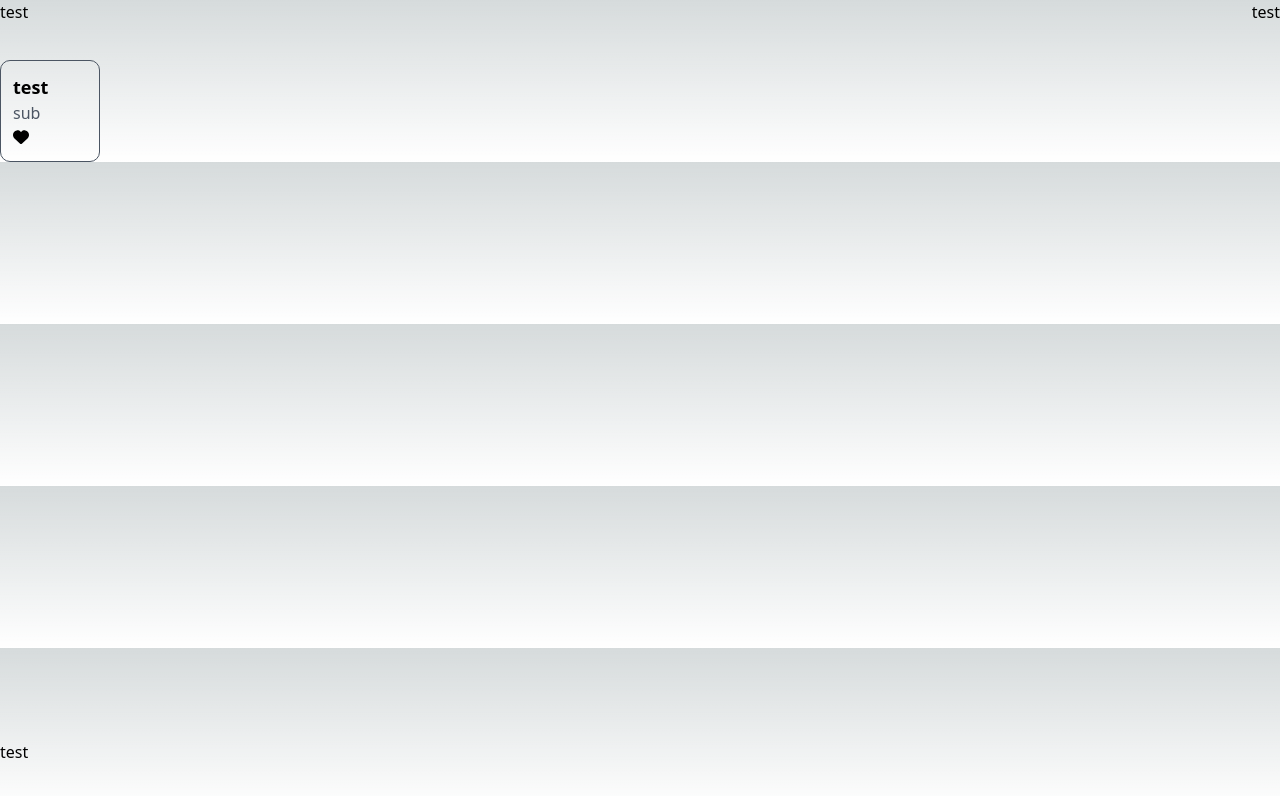
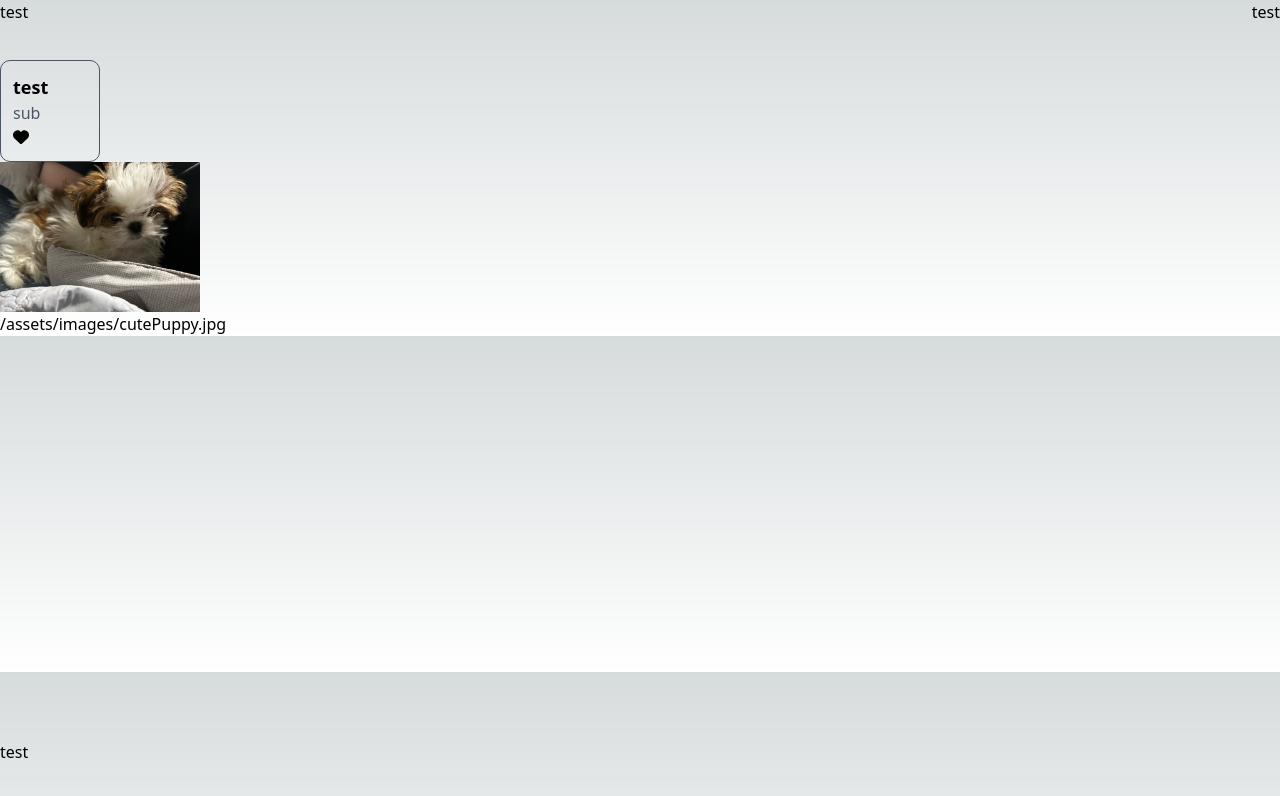
Before and after one commit to LEEYEJI501/earthquake, a Next.js app: page / in a window 1280 px wide. Shown: the top 796 px of the page. Built offline with nearby package versions, Linux system fonts and the light colour scheme.

Commit message:
Add Image Component

```diff
--- a/component/Icons.tsx
+++ b/component/Icons.tsx
@@ -1,6 +1,6 @@
-import { FontAwesomeIcon } from '@fortawesome/react-fontawesome'
-import { IconDefinition } from '@fortawesome/fontawesome-svg-core'
-import { faCoffee } from '@fortawesome/free-solid-svg-icons'
+import { FontAwesomeIcon } from "@fortawesome/react-fontawesome"
+import { IconDefinition } from "@fortawesome/fontawesome-svg-core"
+import { faCoffee } from "@fortawesome/free-solid-svg-icons"
 
 type props = {
     iconName: IconDefinition;
--- /dev/null
+++ b/component/Image.tsx
@@ -0,0 +1,29 @@
+import { useState } from "react";
+import Image from "next/image";
+import styles from "@/styles/Image.module.css";
+
+type props = {
+    src: string;
+    alt: string;
+    fallbackSrc: string;
+    width: any;
+    height: any;
+}
+
+export default function Img(props: props) {
+    const [src, setSrc] = useState(props.src);
+    const onError = () => setSrc("/images/cutePotato.jpg");
+
+    return (
+        <>
+            <Image
+                className={styles.image}
+                src={src} alt={props.alt}
+                onError={onError}
+                width={props.width}
+                height={props.height}
+            />
+            <div>{props.src}</div>
+        </>
+    );
+}
--- a/pages/index.tsx
+++ b/pages/index.tsx
@@ -6,12 +6,12 @@ import Card from "@/component/Common/Card";
 import CardTitle from "@/component/Common/Card/CardTitle";
 import CardSubTitle from "@/component/Common/Card/CardSubTitle";
 import Icons from "@/component/Icons";
+import ImageComp from "@/component/Image";
 // awesome icon
-import { icon, findIconDefinition } from '@fortawesome/fontawesome-svg-core'
-import { faHeart } from '@fortawesome/free-solid-svg-icons';
+import { icon } from "@fortawesome/fontawesome-svg-core";
+import { faHeart } from "@fortawesome/free-solid-svg-icons";
 
 const inter = Inter({ subsets: ["latin"] });
-const iconName = 'fa-heart';
 const iconDefinition =  icon(faHeart);
 
 export default function Home() {
@@ -27,6 +27,11 @@ export default function Home() {
           <CardSubTitle title="sub"></CardSubTitle>
           <Icons iconName={iconDefinition}></Icons>
         </Card>
+        <ImageComp
+          src={"/assets/images/cutePuppy.jpg"} alt={"potato"} fallbackSrc={""}
+          width={200}
+          height={100}
+        />
       </LayoutArticle>
       <LayoutFooter>
         <div>test</div>
--- /dev/null
+++ b/styles/Image.module.css
@@ -0,0 +1,5 @@
+.image {
+    max-width: 100%;
+    height: auto;
+    overflow: hidden;
+}
```
Also changed, not shown: public/assets/images/cutePotato.jpg (added), public/assets/images/cutePuppy.jpg (added).
